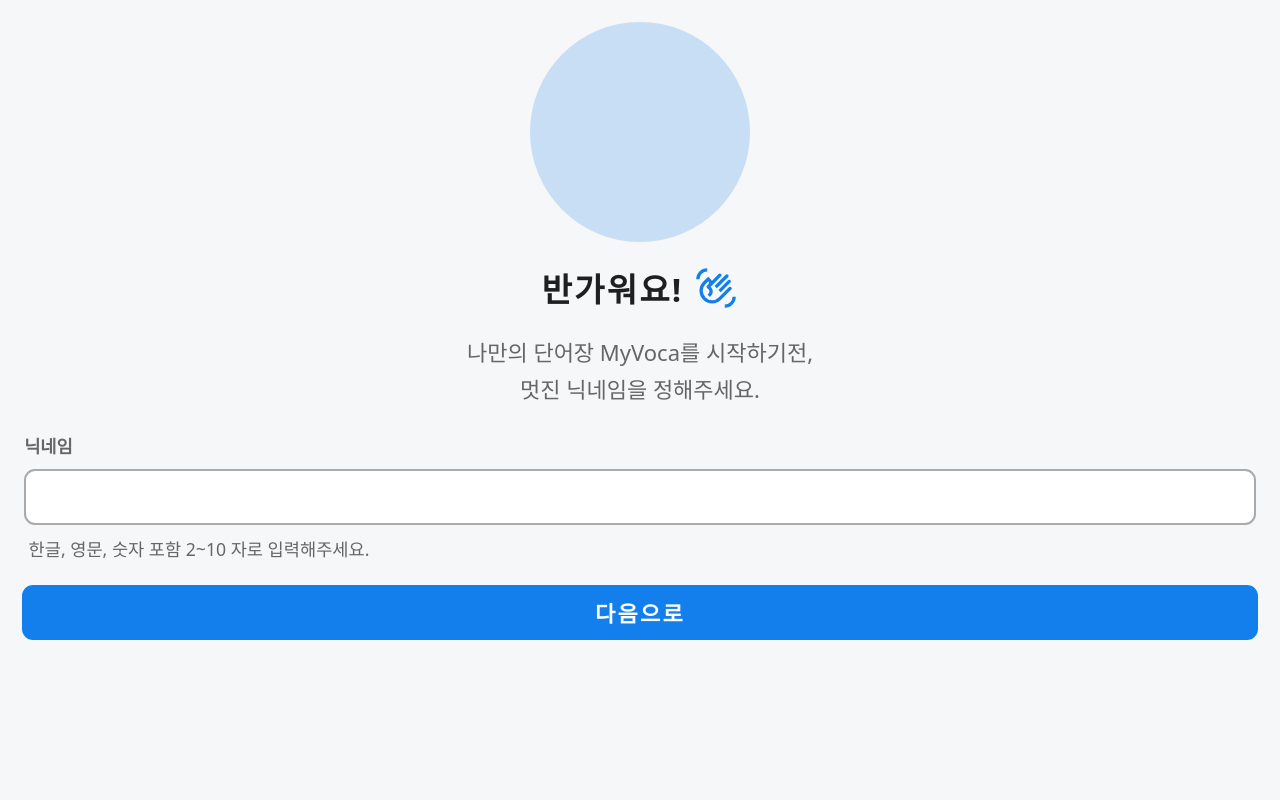
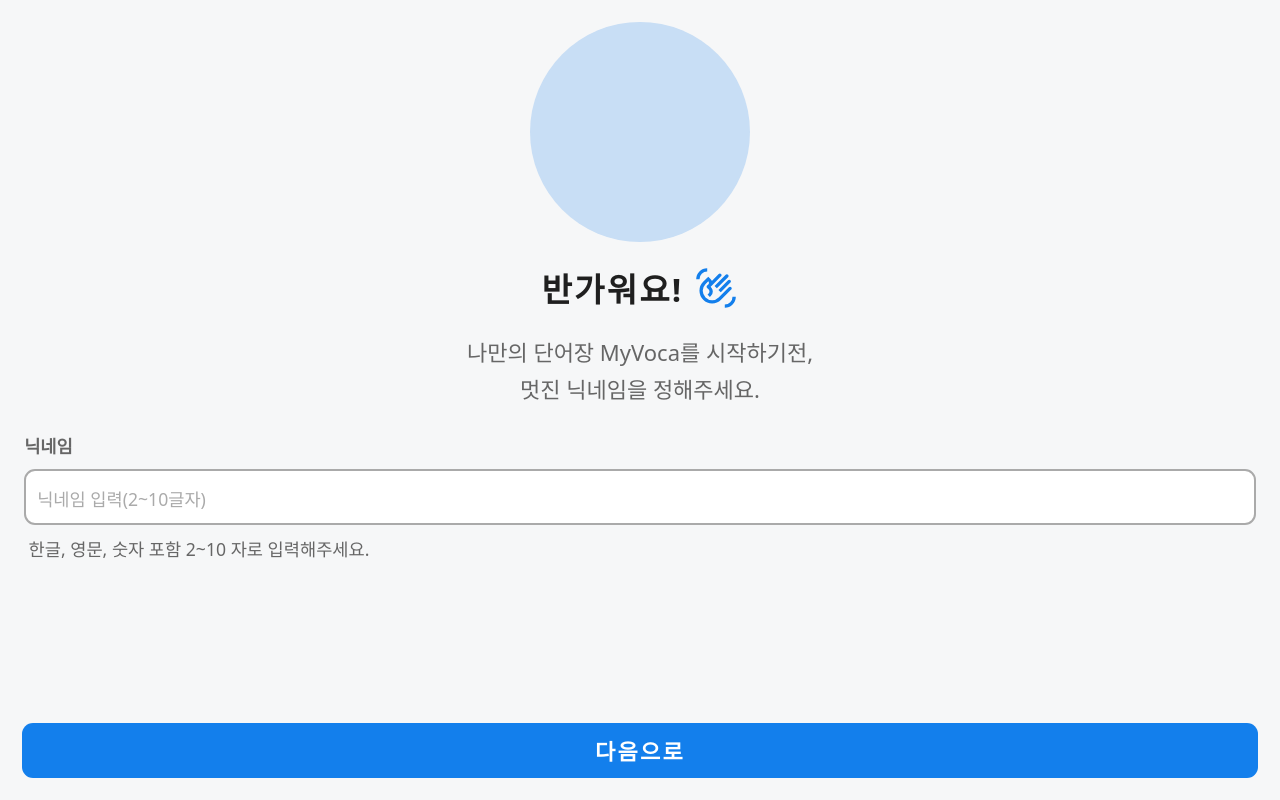
Before and after one commit to funnyhun/MyVoca, a React (Vite) app: page /onboard/nickname in a window 1280 px wide. Built offline with nearby package versions, Linux system fonts and the light colour scheme.

Commit message:
style : 레이아웃 간격 및 버튼 스타일 수정 1) 앱 전체 레이아웃 및 세부 서비스의 간격을 조정했어요. 2) 버튼이 늘어나는 문제를 해결했어요. -> VerticalButton 추가 3) 온보드 레이아웃의 간격을 조정했어요.
refs : #3

```diff
--- a/src/App.jsx
+++ b/src/App.jsx
@@ -22,18 +22,10 @@ const Wrapper = styled.div`
   flex-direction: column;
   gap: 0.5rem;
 
-  padding-top: calc(3.8rem + env(safe-area-inset-top));
-  padding-bottom: 1rem;
+  padding-top: calc(2.8rem + env(safe-area-inset-top));
   margin: 0 auto;
 
   overflow-y: auto;
-
-  -ms-overflow-style: none; /* IE, Edge */
-  scrollbar-width: none; /* Firefox */
-
-  &::-webkit-scrollbar {
-    display: none; /* Chrome, Safari, Opera */
-  }
 `;
 
 export const App = () => {
--- a/src/components/Button.jsx
+++ b/src/components/Button.jsx
@@ -10,6 +10,7 @@ const Wrapper = styled.button`
   border: 0px;
   border-radius: 0.5rem;
   padding: 0.75rem;
+  margin-top: auto;
 
   cursor: pointer;
 `;
@@ -39,11 +40,6 @@ const Button = ({ label, color, bg, onClick, className }) => {
   );
 };
 
-// flex layout - column
-const ColumnButton = styled(Button)`
-  flex: 0 0 auto;
-`;
-
 const SmallButton = styled(Button)`
   padding: 0.5rem;
 
@@ -52,4 +48,8 @@ const SmallButton = styled(Button)`
   }
 `;
 
-export { Button, ColumnButton, SmallButton };
+const VerticalButton = styled(Button)`
+  flex: none;
+`;
+
+export { Button, SmallButton, VerticalButton };
--- a/src/onboard/Onboard.jsx
+++ b/src/onboard/Onboard.jsx
@@ -10,6 +10,8 @@ const Wrapper = styled.div`
 
   padding-top: calc(env(safe-area-inset-top) + 1rem);
   padding-bottom: 1rem;
+  padding-left: 1rem;
+  padding-right: 1rem;
   background-color: ${({ theme }) => theme.background};
 
   display: flex;
--- a/src/onboard/StepToData.jsx
+++ b/src/onboard/StepToData.jsx
@@ -1,10 +1,10 @@
+import styled from "styled-components";
 import { useState, useEffect } from "react";
 import { useLoaderData, useNavigate } from "react-router-dom";
-import styled from "styled-components";
 
 import { ProgressBar } from "../components/ProgressBar";
-import { ColumnButton } from "../components/Button";
 import { initAppData } from "../utils/initAppData";
+import { VerticalButton } from "../components/Button";
 
 const Wrapper = styled.div`
   height: 100%;
@@ -12,8 +12,6 @@ const Wrapper = styled.div`
   display: flex;
   flex-direction: column;
   gap: 1rem;
-
-  padding: 1rem 1rem;
 `;
 
 const Header = styled.div`
@@ -112,7 +110,7 @@ export const StepToData = () => {
         </ProgressHeader>
         <ProgressBar status={status} />
       </ProgressUI>
-      {status === 100 && <ColumnButton label="다음으로" color="main" bg="brand" onClick={startApp} />}
+      {status === 100 && <VerticalButton label="다음으로" color="main" bg="brand" onClick={startApp} />}
     </Wrapper>
   );
 };
--- a/src/onboard/StepToNick.jsx
+++ b/src/onboard/StepToNick.jsx
@@ -2,7 +2,7 @@ import { useState } from "react";
 import { useNavigate } from "react-router-dom";
 import styled from "styled-components";
 
-import { ColumnButton } from "../components/Button";
+import { VerticalButton } from "../components/Button";
 import { Input } from "../components/Input";
 
 import { HiIcon } from "../assets/iconList";
@@ -14,8 +14,6 @@ const Wrapper = styled.div`
   flex-direction: column;
   justify-content: flex-start;
   gap: 1rem;
-
-  padding: 0rem 1rem;
 `;
 
 const Header = styled.div`
@@ -68,6 +66,8 @@ export const StepToNick = () => {
     navigate("/onboard/generate-data");
   };
 
+  const changeNick = (e) => setNick(e.target.value);
+
   return (
     <Wrapper>
       <Header>
@@ -85,12 +85,11 @@ export const StepToNick = () => {
       <Input
         label="닉네임"
         value={nick}
-        onChange={(e) => {
-          setNick(e.target.value);
-        }}
+        onChange={changeNick}
+        placeholder="닉네임 입력(2~10글자)"
         notice="한글, 영문, 숫자 포함 2~10 자로 입력해주세요."
       />
-      <ColumnButton label="다음으로" color="main" bg="brand" onClick={submitNick} />
+      <VerticalButton label="다음으로" color="main" bg="brand" onClick={submitNick} />
     </Wrapper>
   );
 };
--- a/src/pages/Home/Home.jsx
+++ b/src/pages/Home/Home.jsx
@@ -10,7 +10,7 @@ const Wrapper = styled.div`
   flex-direction: column;
   gap: 1rem;
 
-  padding: 0rem 1rem;
+  padding: 1rem 1rem;
   padding-bottom: 1rem;
 `;
 
--- a/src/pages/Play/Card/Complete.jsx
+++ b/src/pages/Play/Card/Complete.jsx
@@ -1,6 +1,5 @@
 import styled from "styled-components";
-import { Button, ColumnButton } from "../../../components/Button";
-import { BorderBox, BoxGroup } from "../../../components/StyledBox";
+import { Button } from "../../../components/Button";
 import { useNavigate } from "react-router-dom";
 
 const Wrapper = styled.div`
@@ -56,22 +55,10 @@ export const Complete = ({ replayCard }) => {
     <Wrapper>
       <Image />
       <Title>학습 완료!</Title>
-      <Content>
-        {"오늘의 단어를 모두 확인했습니다.\n퀴즈로 이동할까요?"}
-      </Content>
+      <Content>{"오늘의 단어를 모두 확인했습니다.\n퀴즈로 이동할까요?"}</Content>
       <Pannel>
-        <ColumnButton
-          label="퀴즈 풀러가기"
-          color="main"
-          bg="brand"
-          onClick={navigateQuiz}
-        />
-        <ColumnButton
-          label="다시 학습하기"
-          color="font"
-          bg="main"
-          onClick={replayCard}
-        />
+        <Button label="퀴즈 풀러가기" color="main" bg="brand" onClick={navigateQuiz} />
+        <Button label="다시 학습하기" color="font" bg="main" onClick={replayCard} />
       </Pannel>
     </Wrapper>
   );
--- a/src/pages/Play/Play.jsx
+++ b/src/pages/Play/Play.jsx
@@ -14,7 +14,7 @@ const Wrapper = styled.div`
   flex-direction: column;
   justify-content: space-between;
 
-  padding: 0rem 1rem;
+  padding: 1rem 1rem;
 `;
 
 export const Play = () => {
```
